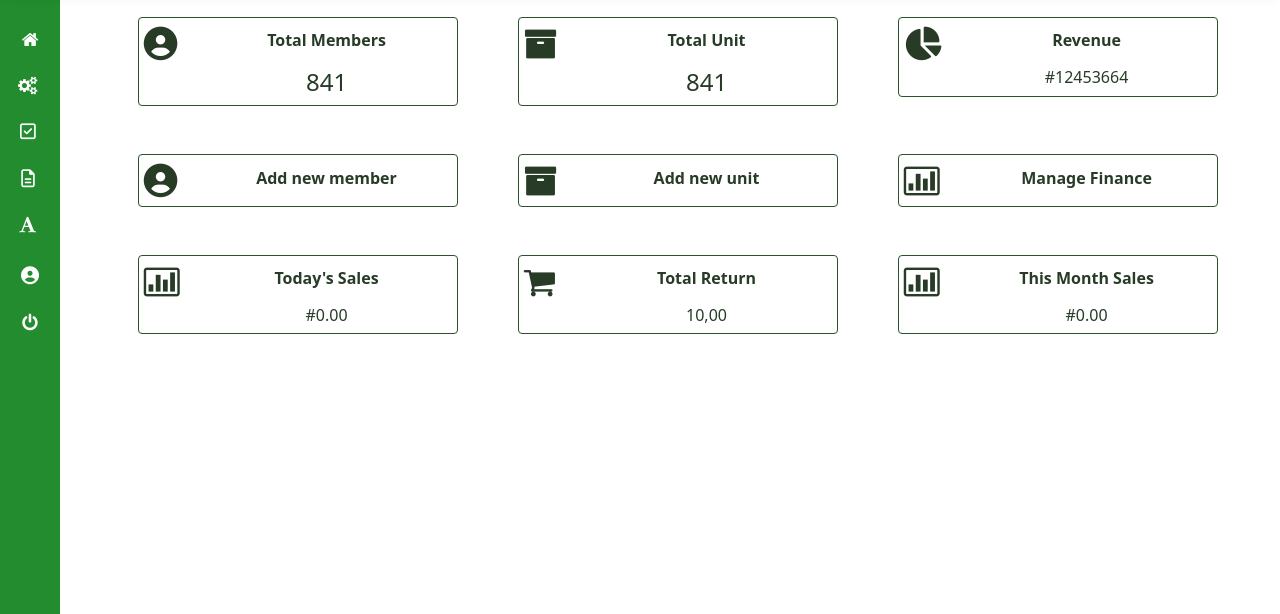
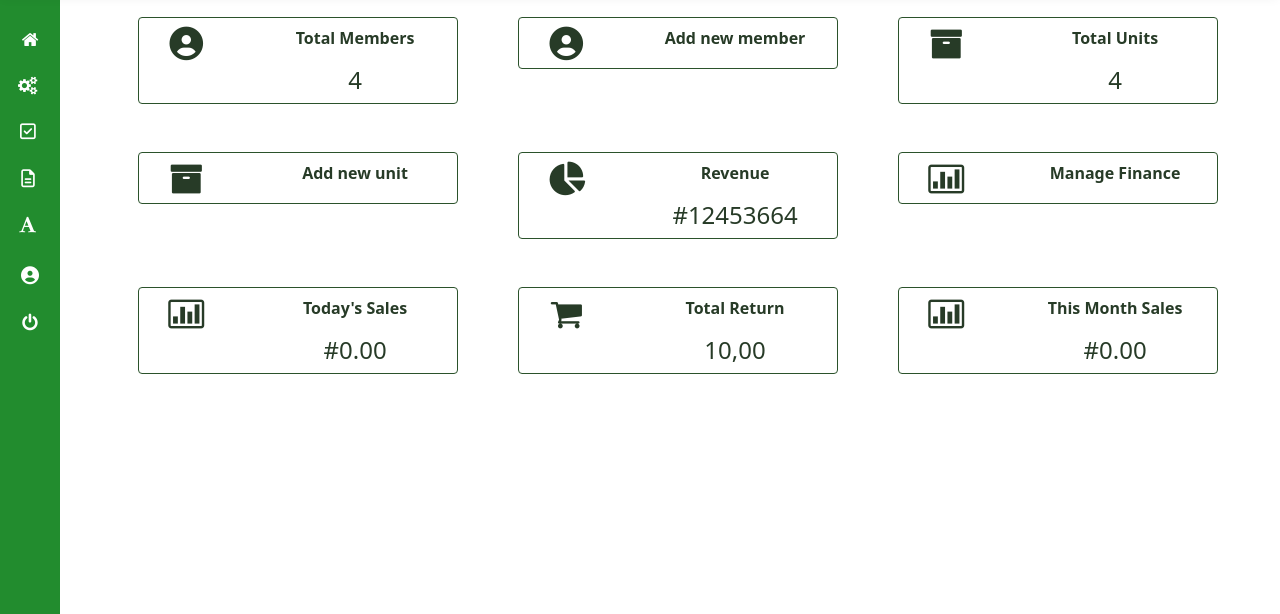
Before and after one commit to valuemaxcodershub/membership-portal, a Flask app: page /admin/home in a window 1280 px wide. Shown: the part 75-689 px from the top of the page. Run offline with Flask 2, Linux system fonts and the light colour scheme; a user stored in the database is signed in; data comes from the database, SQL or seed files in the repository; some libraries are stand-ins or nearby versions; some web fonts are replaced.

Commit message:
Updates Tweaks

```diff
--- a/membership/admins/forms.py
+++ b/membership/admins/forms.py
@@ -63,9 +63,8 @@ class UpdateMemberForm(FlaskForm):
   password = StringField("Password", validators=[DataRequired()])
   business_name = StringField()
   business_about = StringField()
-  home_address = StringField()
+  business_address = StringField()
   date_of_birth = StringField()
-  work_address = StringField()
   business_email = StringField()
   submit = SubmitField("Edit Member")
   current_member = None
--- a/membership/admins/routes.py
+++ b/membership/admins/routes.py
@@ -388,8 +388,7 @@ def edit_member(member_id):
     member.businses_about = form.business_about.data
     member.business_email = form.business_email.data
     member.business_about = form.business_about.data
-    member.home_address = form.home_address.data
-    member.work_address = form.work_address.data
+    member.business_address = form.business_address.data
 
     selected_units = request.form.getlist('mymultiselect')
 
@@ -413,8 +412,7 @@ def edit_member(member_id):
     form.business_about.data = member.business_about
     form.business_name.data = member.business_name
     form.business_email.data = member.business_email
-    form.home_address.data = member.home_address
-    form.work_address.data = member.work_address
+    form.business_address.data = member.business_address
 
   image_file = url_for('static', filename='profile_pics/' + member.image_file)
   return render_template('edit_member_detail.html', member=member, form=form, image_file=image_file, units=units)
@@ -422,7 +420,7 @@ def edit_member(member_id):
 @admins.route('/admin/download-template')
 @admin_role_required
 def download_template():
-  template_list = ["phone", "email", "business_name", "business_phone", "business_email", "businesss_about", "unit_ids", "image_file", "current_salary", "occupation", "experience", "date_of_birth", "home_address", "work_address"]
+  template_list = ["phone"]
 
   print(",".join(template_list))
 
--- a/membership/admins/utils.py
+++ b/membership/admins/utils.py
@@ -47,7 +47,7 @@ def parse_csv(csv_file):
     csv_reader = csv.DictReader(csv_file)
 
     #compulsory items
-    params = ["username", "phone", "email", "unit_ids", "image_file", "current_salary", "occupation", "experience", "date_of_birth", "home_address", "work_address"]
+    params = ["phone"]
 
 
 
--- a/membership/models.py
+++ b/membership/models.py
@@ -30,8 +30,7 @@ class User(db.Model, UserMixin):
   occupation = db.Column(db.String(60))
   experience = db.Column(db.String(60))
   date_of_birth = db.Column(db.String(), nullable=False, default=datetime.utcnow)
-  home_address = db.Column(db.String())
-  work_address = db.Column(db.String())
+  business_address = db.Column(db.String())
   _is_suspended = db.Column("is_suspended", db.Boolean, nullable=False, default=False)
   has_filled_profile = db.Column(db.Boolean(), default=False)
   business_name = db.Column(db.String())
--- a/membership/static/CSVs/template.csv
+++ b/membership/static/CSVs/template.csv
@@ -1 +1 @@
-phone,email,business_name,business_phone,business_email,businesss_about,unit_ids,image_file,current_salary,occupation,experience,date_of_birth,home_address,work_address
+phone
--- a/membership/templates/index.html
+++ b/membership/templates/index.html
@@ -2,168 +2,172 @@
 {% block content %}
 			<div class="container">
 
-			<div class="glo">
+			<div class=" glo">
 				<div class="row">
-					<div class="col-sm-4 col-md-4" id="glooo">
+					<a class="col-sm-4 col-md-4" id="glooo" href='{{url_for("admins.manage_members")}}'>
 						<div class="glory">
 							<div class="row">
-								<div class="col-sm-6 col-md-2">
+								<div class="col-sm-6 col-md-4">
 									<div class="gluy">
 										<i class="fa fa-user-circle" aria-hidden="true"></i>
 									</div>
 								</div>
-								<div class="col-sm-6 col-md-10">
+								<div class="col-sm-6 col-md-8">
 									<div data-text class="glarr">
 										<p>Total Members</p>
-										<h4>841</h4>
+										<h4>{{ total_members }}</h4>
 									</div>
 								</div>
 							</div>
 						</div>
-					</div>
-					<div class="col-sm-4 col-md-4" id="glooo">
+					</a>
+					<a class="col-sm-4 col-md-4" id="glooo" href='{{ url_for("admins.register_member") }}'>
 						<div class="glory">
 							<div class="row">
-								<div class="col-sm-6 col-md-2">
-									<div class="gluy">
-										<i class="fa fa-archive" aria-hidden="true"></i>
-									</div>
-								</div>
-								<div class="col-sm-6 col-md-10">
-									<div class="glarr">
-										<p>Total Unit</p>
-										<h4>841</h4>
-									</div>
-								</div>
-						    </div>
-						</div>
-					</div>
-					<div class="col-sm-4 col-md-4" id="glooo">
-						<div class="glory">
-							<div class="row">
-								<div class="col-sm-6 col-md-2">
-									<div class="gluy">
-										<i class="fa fa-pie-chart" aria-hidden="true"></i>
-									</div>
-								</div>
-								<div class="col-sm-6 col-md-10">
-									<div class="glarr">
-										<p>Revenue</p>
-                                        <h6>#12453664</h6>
-									</div>
-								</div>
-						    </div>
-						</div>
-					</div>
-				</div>
-				<br>
-				<br>
-				<div class="row">
-					<div class="col-sm-4 col-md-4" id="glooo">
-						<div class="glory">
-							<div class="row">
-								<div class="col-sm-6 col-md-2">
+								<div class="col-sm-6 col-md-4">
 									<div class="gluy">
 										<i class="fa fa-user-circle" aria-hidden="true"></i>
 									</div>
 								</div>
-								<div class="col-sm-6 col-md-10">
+								<div class="col-sm-6 col-md-8">
 									<div class="glarr">
 										<p>Add new member</p>
 									</div>
 								</div>
 							</div>
 						</div>
-					</div>
-					<div class="col-sm-4 col-md-4" id="glooo">
+					</a>
+					<a class="col-sm-4 col-md-4" id="glooo" href='{{url_for("admins.manage_units")}}'>
 						<div class="glory">
 							<div class="row">
-								<div class="col-sm-6 col-md-2">
+								<div class="col-sm-6 col-md-4">
 									<div class="gluy">
 										<i class="fa fa-archive" aria-hidden="true"></i>
 									</div>
 								</div>
-								<div class="col-sm-6 col-md-10">
+								<div class="col-sm-6 col-md-8">
+									<div class="glarr">
+										<p>Total Units</p>
+										<h4>{{ total_units }}</h4>
+									</div>
+								</div>
+						    </div>
+						</div>
+					</a>
+
+
+				</div>
+				<br>
+				<br>
+				<div class="row">
+
+					<a class="col-sm-4 col-md-4" id="glooo" href='{{ url_for("admins.register_unit") }}'>
+						<div class="glory">
+							<div class="row">
+								<div class="col-sm-6 col-md-4">
+									<div class="gluy">
+										<i class="fa fa-archive" aria-hidden="true"></i>
+									</div>
+								</div>
+								<div class="col-sm-6 col-md-8">
 									<div class="glarr">
 										<p>Add new unit</p>
 									</div>
 								</div>
 						    </div>
 						</div>
-					</div>
-					<div class="col-sm-4 col-md-4" id="glooo">
+					</a>
+					<a class="col-sm-4 col-md-4" id="glooo" href='#'>
 						<div class="glory">
 							<div class="row">
-								<div class="col-sm-6 col-md-2">
+								<div class="col-sm-6 col-md-4">
+									<div class="gluy">
+										<i class="fa fa-pie-chart" aria-hidden="true"></i>
+									</div>
+								</div>
+								<div class="col-sm-6 col-md-8">
+									<div class="glarr">
+										<p>Revenue</p>
+										<h4>#12453664</h4>
+									</div>
+								</div>
+						    </div>
+						</div>
+					</a>
+					<a class="col-sm-4 col-md-4" id="glooo" href='#'>
+						<div class="glory">
+							<div class="row">
+								<div class="col-sm-6 col-md-4">
 									<div class="gluy">
 										<i class="fa fa-bar-chart" aria-hidden="true" ></i>
 									</div>
 								</div>
-								<div class="col-sm-6 col-md-10">
+								<div class="col-sm-6 col-md-8">
 									<div class="glarr">
 										<p>Manage Finance</p>
 									</div>
 								</div>
 						    </div>
 						</div>
-					</div>
+					</a>
 				</div>
 				<br>
 				<br>
 				<div class="row">
-					<div class="col-sm-4 col-md-4" id="glooo">
+					<a class="col-sm-4 col-md-4" id="glooo" href='#'>
 						<div class="glory">
 							<div class="row">
-								<div class="col-sm-6 col-md-2">
+								<div class="col-sm-6 col-md-4">
 									<div class="gluy">
 										<i class="fa fa-bar-chart" aria-hidden="true"></i>
 									</div>
 								</div>
-								<div class="col-sm-6 col-md-10">
+								<div class="col-sm-6 col-md-8">
 									<div class="glarr">
 										<p>Today's Sales</p>
-										<h6>#0.00</h6>
+										<h4>#0.00</h4>
 									</div>
 								</div>
 							</div>
 						</div>
-					</div>
-					<div class="col-sm-4 col-md-4" id="glooo">
+					</a>
+					<a class="col-sm-4 col-md-4" id="glooo" href='#'>
 						<div class="glory">
 							<div class="row">
-								<div class="col-sm-6 col-md-2">
+								<div class="col-sm-6 col-md-4">
 									<div class="gluy">
 										<i class="fa fa-shopping-cart" aria-hidden="true"></i>
 									</div>
 								</div>
-								<div class="col-sm-6 col-md-10">
+								<div class="col-sm-6 col-md-8">
 									<div class="glarr">
 										<p>Total Return</p>
-										<h6>10,00</h6>
+										<h4>10,00</h4>
 									</div>
 								</div>
 						    </div>
 						</div>
-					</div>
-					<div class="col-sm-4 col-md-4" id="glooo">
+					</a>
+					<a class="col-sm-4 col-md-4" id="glooo" href='#'>
 						<div class="glory">
 							<div class="row">
-								<div class="col-sm-6 col-md-2">
+								<div class="col-sm-6 col-md-4">
 									<div class="gluy">
 										<i class="fa fa-bar-chart" aria-hidden="true" ></i>
 									</div>
 								</div>
-								<div class="col-sm-6 col-md-10">
+								<div class="col-sm-6 col-md-8">
 									<div class="glarr">
 										<p>This Month Sales</p>
-										<h6>#0.00</h5>
+										<h4>#0.00</h4>
 									</div>
 								</div>
 						    </div>
 						</div>
-					</div>
+					</a>
 				</div>
 			</div>
-			</div>
+
+		</div>
 
 {% endblock content %}
```
Also changed, not shown: membership/members/routes.py (+6 -3 lines), membership/templates/business-profile-form.html (+27 -4 lines), membership/templates/create-business-profile-form.html (+27 -4 lines), membership/templates/edit_member_detail.html (+5 -18 lines), migrations/versions/e07ae3008516_fixed_address.py (added, +36 -0 lines), membership/site.db.
